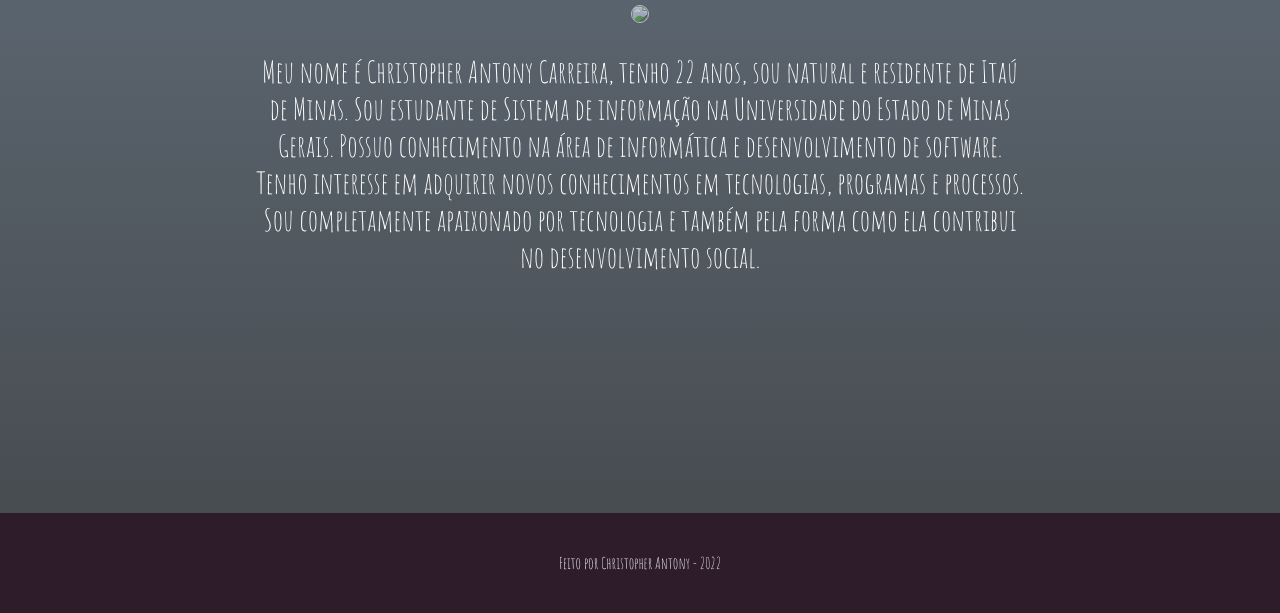
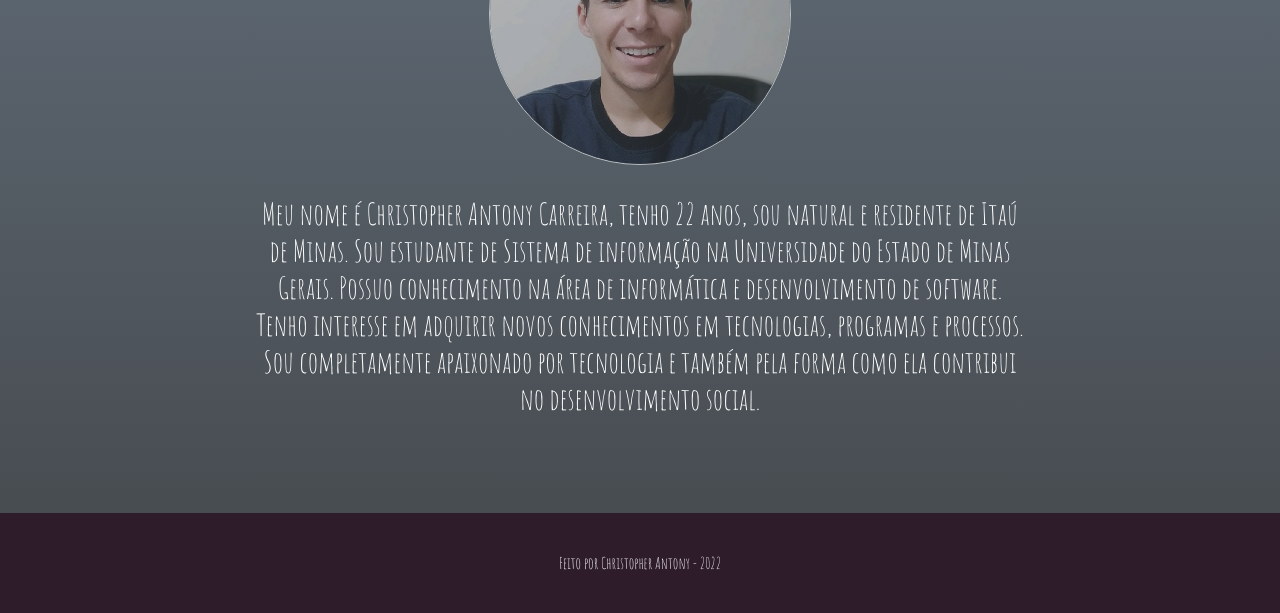
Before and after one commit to christopher2306/christopher2306.github.io, a plain HTML site: page sobre.html in a window 1280 px wide. Shown: the part 287-900 px from the top of the page. Drawn offline with Linux system fonts and the light colour scheme.

Commit message:
Correção imagens

```diff
--- a/sobre.html
+++ b/sobre.html
@@ -37,7 +37,7 @@
                 </div>
             </div>
             <h1>Christopher Antony</h1>
-            <img src="img/perfil.jpg" class="img_perfil">
+            <img src="assets/css/img/perfil.jpg" class="img_perfil">
             <div class="container_text">
                 <div class="text_sobre">
                     <p>Meu nome é Christopher Antony Carreira, tenho 22 anos, sou natural e residente de Itaú de Minas.
```
Also changed, not shown: index.html (+2 -1 lines), projetos.html (+1 -0 lines).
